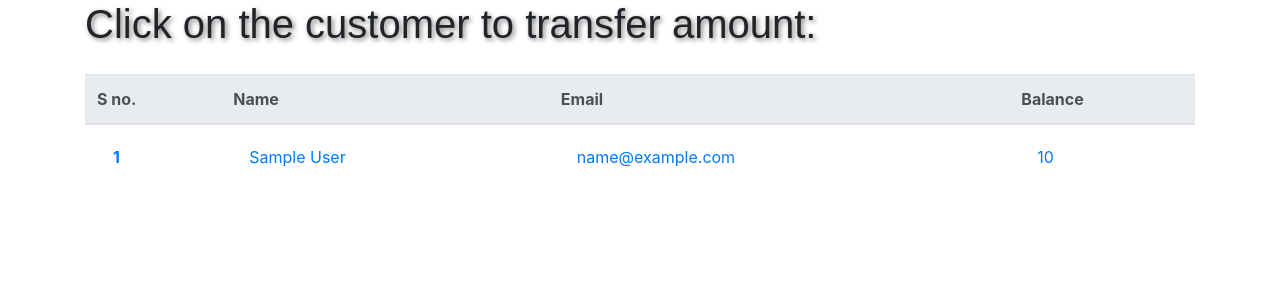
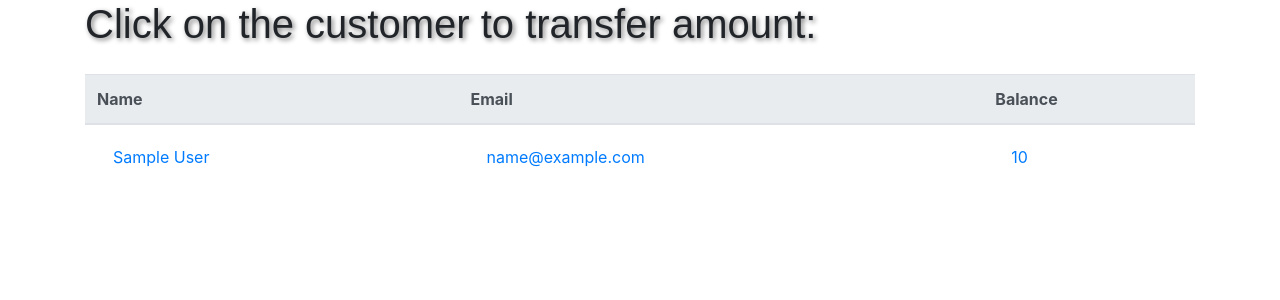
Before and after one commit to komaljoshi252/Basic-Banking-System, a Flask app: page /user/ in a window 1280 px wide. Shown: the part 56-356 px from the top of the page. Run offline with Flask 2, Linux system fonts and the light colour scheme; tables that the repository leaves empty hold one stand-in row (values such as "Sample post"); some libraries are stand-ins or nearby versions.

Commit message:
Update user.html

```diff
--- a/templates/user.html
+++ b/templates/user.html
@@ -7,7 +7,6 @@
 <table class="table table-hover" style="margin-top: 10px;">
   <thead class="thead-light">
     <tr>
-      <th scope="col">S no.</th>
       <th scope="col"> Name</th>
       <th scope="col"> Email</th>
         <th scope="col">Balance</th>
@@ -16,7 +15,6 @@
   <tbody>
   {% for item in result %}
     <tr>
-      <th scope="row"><a class="nav-link" href="/transactions">{{ item.sno }}</a></th>
       <td><a class="nav-link" href="/transactions">{{ item.name }}</a></td>
       <td><a class="nav-link" href="/transactions">{{ item.email }}</a></td>
       <td><a class="nav-link" href="/transactions">{{ item.balance }}</a></td>
```
